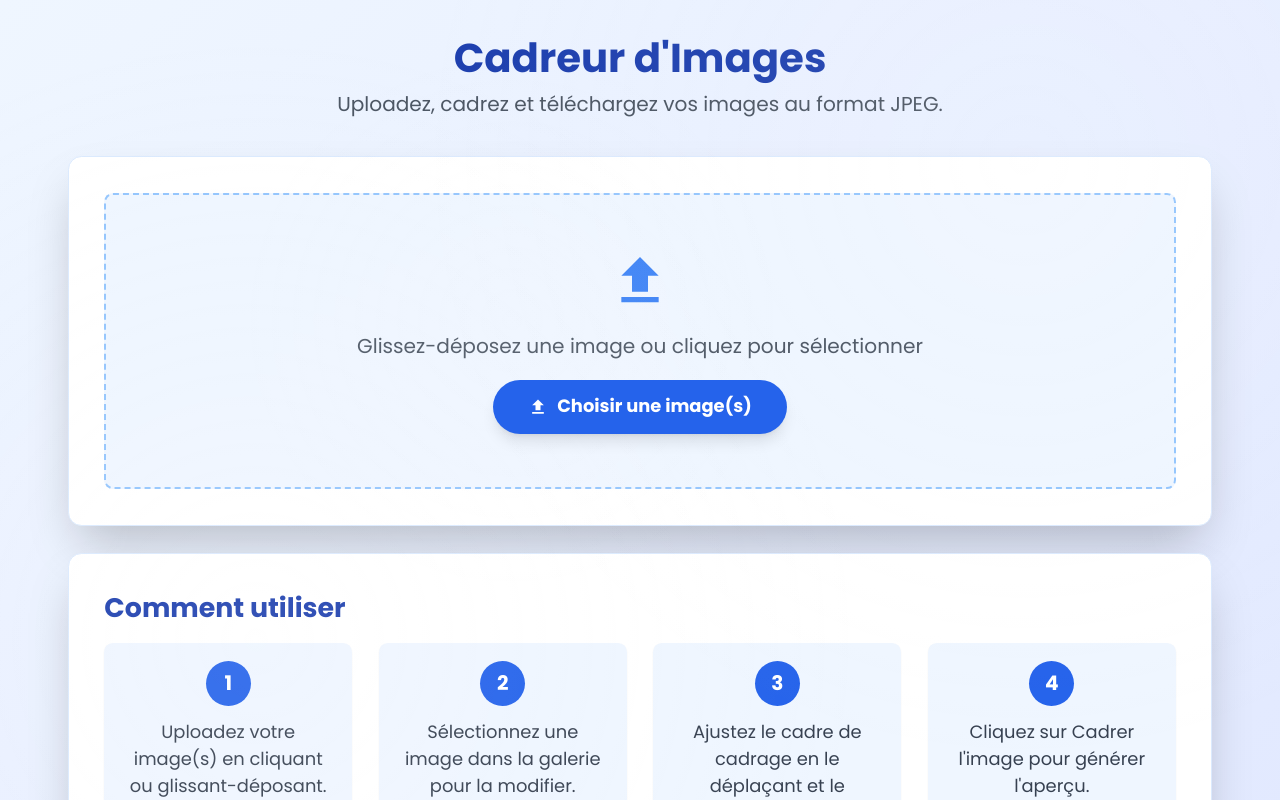
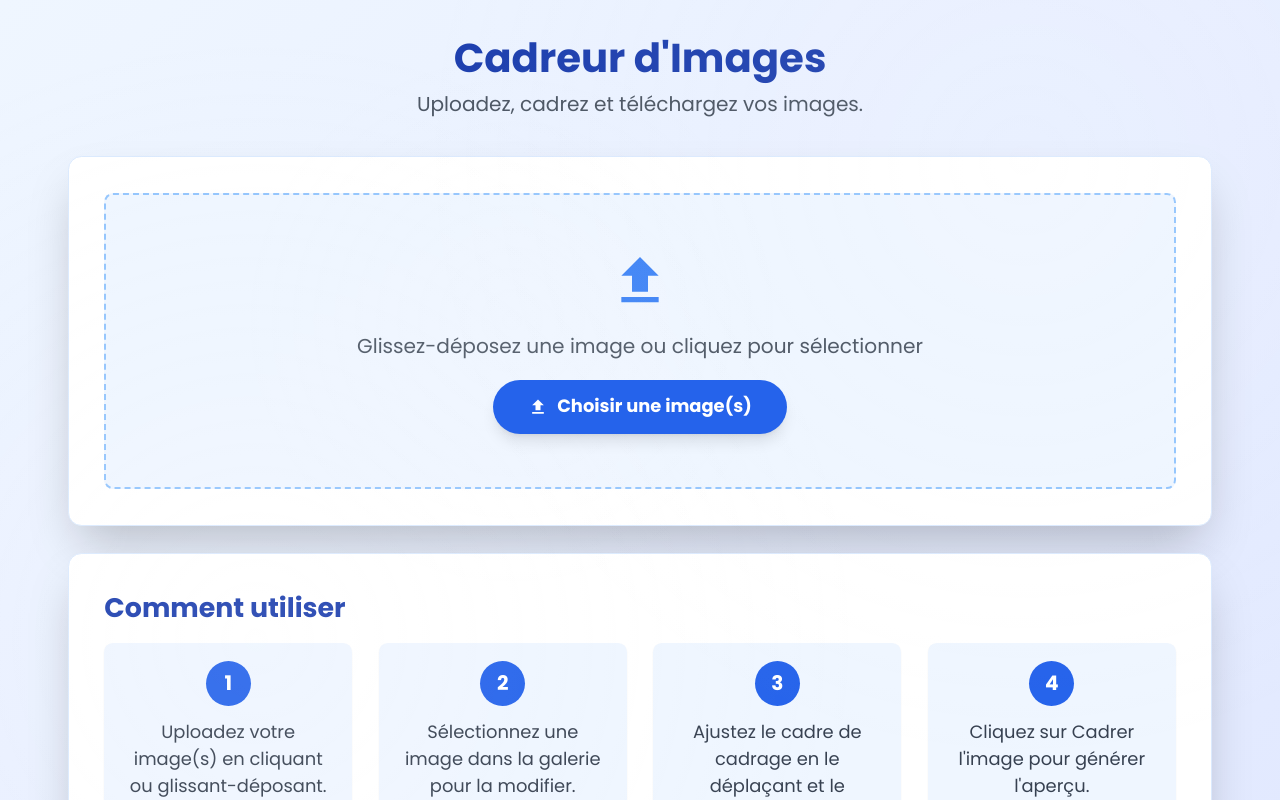
Before and after one commit to Asam237/fast-cropper, a Next.js app: page / in a window 1280 px wide. Shown: the top 800 px of the page. Built offline with nearby package versions, Linux system fonts and the light colour scheme.

Commit message:
update message

```diff
--- a/src/pages/index.tsx
+++ b/src/pages/index.tsx
@@ -637,7 +637,7 @@ export default function ImageCropper() {
             Cadreur d&apos;Images
           </h1>
           <p className="text-gray-600 text-lg">
-            Uploadez, cadrez et téléchargez vos images au format JPEG.
+            Uploadez, cadrez et téléchargez vos images.
           </p>
         </div>
 
```
